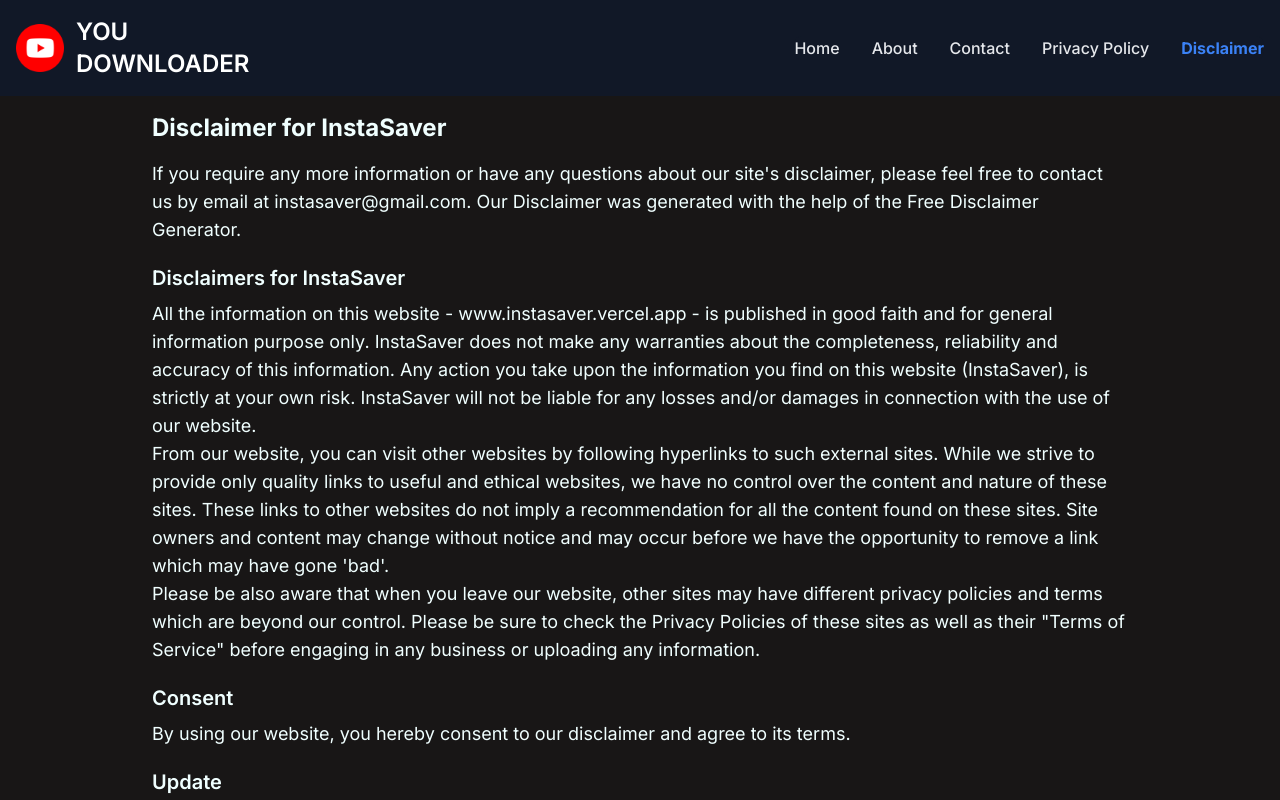
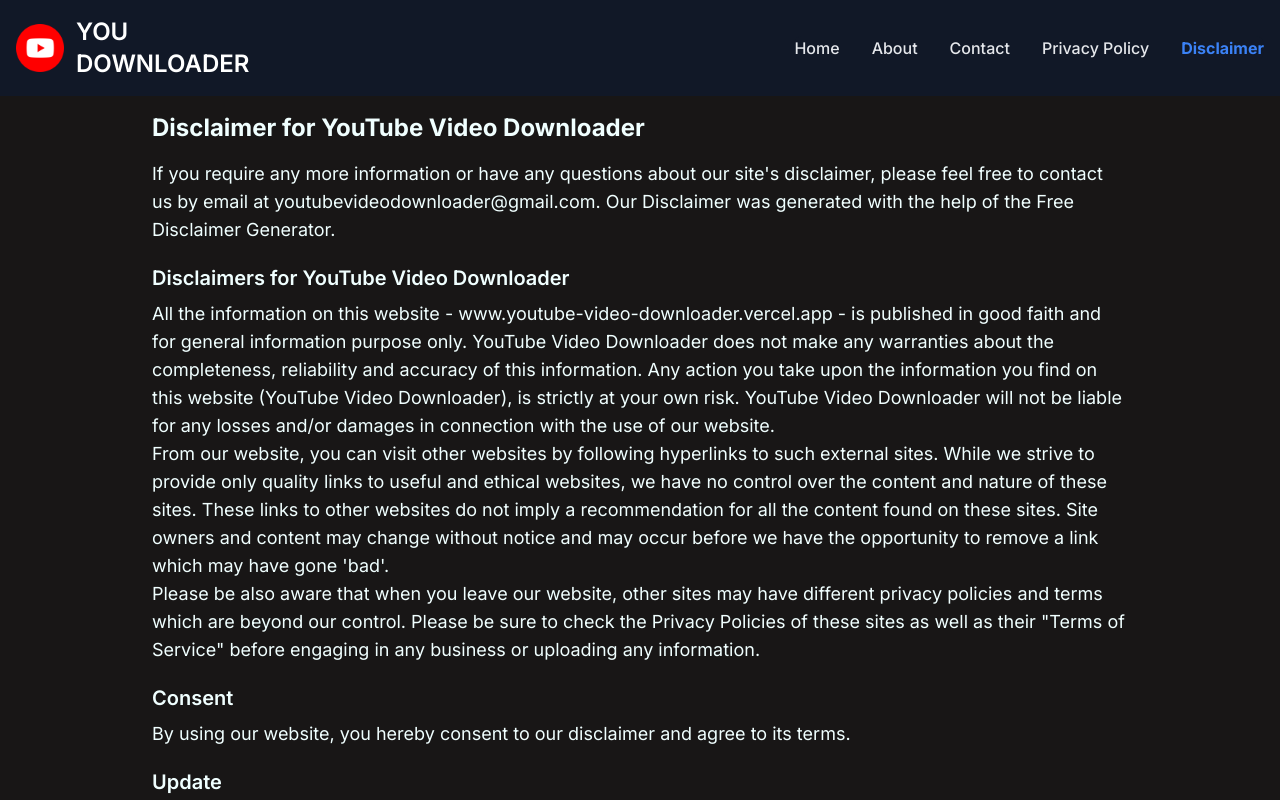
Before and after one commit to Hrushi4151/youdownloader, a Next.js app: page /disclaimer in a window 1280 px wide. Shown: the top 800 px of the page. Built offline with nearby package versions, Linux system fonts and the light colour scheme.

Commit message:
Update page.js

```diff
--- a/src/app/disclaimer/page.js
+++ b/src/app/disclaimer/page.js
@@ -4,13 +4,13 @@
   return (
     <div className='-[90vw] md:w-[80vw] px-6 mx-auto'>
 
-<h1 class=" my-4 font-bold text-2xl">Disclaimer for InstaSaver</h1>
+<h1 class=" my-4 font-bold text-2xl">Disclaimer for YouTube Video Downloader</h1>
 
-<p className="text-lg">If you require any more information or have any questions about our site's disclaimer, please feel free to contact us by email at instasaver@gmail.com. Our Disclaimer was generated with the help of the <a href="https://www.disclaimergenerator.net/">Free Disclaimer Generator</a>.</p>
+<p className="text-lg">If you require any more information or have any questions about our site's disclaimer, please feel free to contact us by email at youtubevideodownloader@gmail.com. Our Disclaimer was generated with the help of the <a href="https://www.disclaimergenerator.net/">Free Disclaimer Generator</a>.</p>
 
-<h2 className="text-xl font-semibold my-2 mt-5">Disclaimers for InstaSaver</h2>
+<h2 className="text-xl font-semibold my-2 mt-5">Disclaimers for YouTube Video Downloader</h2>
 
-<p className="text-lg">All the information on this website - www.instasaver.vercel.app - is published in good faith and for general information purpose only. InstaSaver does not make any warranties about the completeness, reliability and accuracy of this information. Any action you take upon the information you find on this website (InstaSaver), is strictly at your own risk. InstaSaver will not be liable for any losses and/or damages in connection with the use of our website.</p>
+<p className="text-lg">All the information on this website - www.youtube-video-downloader.vercel.app - is published in good faith and for general information purpose only. YouTube Video Downloader does not make any warranties about the completeness, reliability and accuracy of this information. Any action you take upon the information you find on this website (YouTube Video Downloader), is strictly at your own risk. YouTube Video Downloader will not be liable for any losses and/or damages in connection with the use of our website.</p>
 
 <p className="text-lg">From our website, you can visit other websites by following hyperlinks to such external sites. While we strive to provide only quality links to useful and ethical websites, we have no control over the content and nature of these sites. These links to other websites do not imply a recommendation for all the content found on these sites. Site owners and content may change without notice and may occur before we have the opportunity to remove a link which may have gone 'bad'.</p>
 
```
